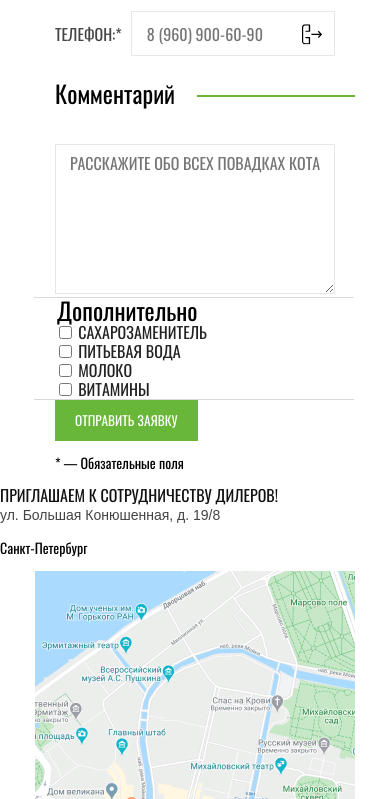
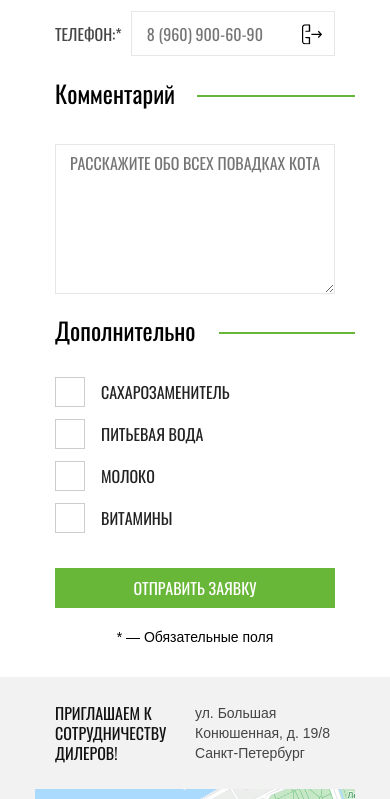
Before and after one commit to alexkub90/cat-energy, a website: page source/form.html in a window 390 px wide. Shown: the part 765-1564 px from the top of the page. Drawn offline with Linux system fonts and the light colour scheme.

Commit message:
Верстка form.html mobile-first

```diff
--- a/source/form.html
+++ b/source/form.html
@@ -141,7 +141,7 @@
         </fieldset>
 
 
-        <div class="form__group field-group">
+        <div class="form__group field-group field-group--comment">
           <label class="field-group__heading field-group__heading--comment" for="comment">Комментарий</label>
           <div class="field field--textarea">
             <textarea class="field__input field__input--textarea" name="comment" id="comment" rows="5"
@@ -150,31 +150,35 @@
         </div>
 
 
-        <fieldset class="form__group field-group">
-          <legend class="field-group__heading">Дополнительно</legend>
-          <ul class="field-group__list">
-            <li class="field-group__item">
+        <fieldset class="form__group field-group field-group--additionally">
+          <legend class="field-group__heading field-group__heading--additionally">Дополнительно</legend>
+          <ul class="field-group__list field-group__list--checkbox">
+            <li class="field-group__item field-group__item--checkbox">
               <label class="field-group__control control control--checkbox">
-                <input class="control__input" type="checkbox" name="additional" value="sweetener">
-                <span class="control__line">Сахарозаменитель</span>
+                <input class="control__input visually-hidden" type="checkbox" name="additional" value="sweetener">
+                <span class="control__icon"></span>
+                <span class="control__line control__line--checkbox">Сахарозаменитель</span>
               </label>
             </li>
-            <li class="field-group__item">
+            <li class="field-group__item field-group__item--checkbox">
               <label class="field-group__control control control--checkbox">
-                <input class="control__input" type="checkbox" name="additional" value="water">
-                <span class="control__line">Питьевая вода</span>
+                <input class="control__input visually-hidden" type="checkbox" name="additional" value="water">
+                <span class="control__icon"></span>
+                <span class="control__line control__line--checkbox">Питьевая вода</span>
               </label>
             </li>
-            <li class="field-group__item">
+            <li class="field-group__item field-group__item--checkbox">
               <label class="field-group__control control control--checkbox">
-                <input class="control__input" type="checkbox" name="additional" value="milk">
-                <span class="control__line">Молоко</span>
+                <input class="control__input visually-hidden" type="checkbox" name="additional" value="milk">
+                <span class="control__icon"></span>
+                <span class="control__line control__line--checkbox">Молоко</span>
               </label>
             </li>
-            <li class="field-group__item">
+            <li class="field-group__item field-group__item--checkbox">
               <label class="field-group__control control control--checkbox">
-                <input class="control__input" type="checkbox" name="additional" value="vitamins">
-                <span class="control__line">Витамины</span>
+                <input class="control__input visually-hidden" type="checkbox" name="additional" value="vitamins">
+                <span class="control__icon"></span>
+                <span class="control__line control__line--checkbox">Витамины</span>
               </label>
             </li>
           </ul>
@@ -183,12 +187,18 @@
         <p class="form__footnote">* — Обязательные поля</p>
       </form>
     </section>
-    <footer class="main__footer cooperation">
-      <h2 class="visually-hidden">Контакты</h2>
-      <p class="cooperation__title">Приглашаем к сотрудничеству дилеров!</p>
-      <p class="cooperation__street">ул. Большая Конюшенная, д. 19/8</p>
-      <p class="cooperation__city">Санкт-Петербург</p>
-      <img class="cooperation__image" src="./img/map.png" width="320" height="362" alt="Место располажения Cat-energy">
+    <footer class="main__footer cooperation cooperation--form">
+      <div class="cooperation__container container">
+        <h2 class="visually-hidden">Контакты</h2>
+        <p class="cooperation__title">Приглашаем к сотрудничеству дилеров!</p>
+        <p class="cooperation__street">ул. Большая Конюшенная, д. 19/8 Санкт-Петербург</p>
+      </div>
+      <img class="cooperation__image cooperation__image--mobile" src="./img/map.png" width="320" height="362"
+        alt="Место располажения Cat-energy">
+      <img class="cooperation__image cooperation__image--tablet" src="./img/tablet/map-tablet.jpg" width="768"
+        height="400" alt="Место располажения Cat-energy">
+      <img class="cooperation__image cooperation__image--desktop" src="./img/desktop/map--desktop.jpg" width="1440"
+        height="400" alt="Место располажения Cat-energy">
     </footer>
   </main>
   <footer class="page__footer footer">
--- a/source/less/blocks/control.less
+++ b/source/less/blocks/control.less
@@ -1,3 +1,10 @@
+.control {
+  &--checkbox {
+    display: grid;
+    align-items: center;
+  }
+}
+
 .control__line {
   font-family: @font;
   font-weight: 400;
@@ -5,6 +12,10 @@
   line-height: 18px;
   color: @dark-grey-2;
   text-transform: uppercase;
+
+  &--checkbox {
+    padding: 0 0 0 46px;
+  }
 }
 
 .control__radiobutton {
@@ -18,3 +29,11 @@
   border-radius: 50%;
   border: 1px solid #cdcdcd;
 }
+
+.control__icon {
+  position: absolute;
+  content: "";
+  width: 30px;
+  height: 30px;
+  border: 1px solid @pale-grey-3;
+}
--- a/source/less/blocks/cooperation.less
+++ b/source/less/blocks/cooperation.less
@@ -1,6 +1,10 @@
 
 .cooperation {
   margin-bottom: -3px;
+
+  &--form {
+    background-color: @light-grey;
+  }
 }
 
 .cooperation__container {
--- a/source/less/blocks/field-group.less
+++ b/source/less/blocks/field-group.less
@@ -23,6 +23,20 @@
       display: none;
     }
   }
+
+  &--comment {
+    padding: 0 0 20px 0;
+
+    &::after {
+      display: none;
+    }
+  }
+
+  &--additionally {
+    &::after {
+      display: none;
+    }
+  }
 }
 
 .field-group__control {
@@ -36,6 +50,13 @@
 
   &--cat {
     padding: 0 0 23px 0;
+  }
+
+  &--checkbox {
+    display: grid;
+    grid-template-rows: repeat(4, 30px);
+    row-gap: 12px;
+    padding: 0 0 29px 0;
   }
 }
 
@@ -66,6 +87,11 @@
 
   &--phone {
     padding: 0 0 24px 0;
+  }
+
+  &--checkbox {
+    min-height: 30px;
+    padding: 0 0 0 0;
   }
 }
 
@@ -102,6 +128,20 @@
       left: 142px;
     }
   }
+
+  &--additionally {
+    padding: 0 0 40px 0;
+
+    &::after {
+      position: absolute;
+      content: "";
+      width: 136px;
+      height: 2px;
+      background-color: #68b738;
+      top: 15px;
+      left: 164px;
+    }
+  }
 }
 
 .field-group__item input[type="radio"]:checked + .control__radiobutton::after {
--- a/source/less/blocks/form.less
+++ b/source/less/blocks/form.less
@@ -4,11 +4,14 @@
 }
 
 .form__footnote {
-  font-family: @font;
+  font-family: @font-arial;
   font-weight: 400;
   font-size: 14px;
   line-height: 16px;
   color: @black;
+  text-align: center;
+  margin: 21px 0 0 0;
+  padding: 0 0 32px 0;
 }
 
 .form__title {
@@ -27,3 +30,11 @@
   text-transform: uppercase;
   padding: 0 0 39px 0;
 }
+
+.form__button {
+  min-width: 280px;
+  font-weight: 400;
+  font-size: 16px;
+  line-height: 20px;
+  padding: 10px 20px;
+}
--- a/source/less/style.less
+++ b/source/less/style.less
@@ -6,6 +6,7 @@
 
 // Blocks
 @import url("blocks/page.less");
+@import url("blocks/button.less");
 @import url("blocks/title.less");
 @import url("blocks/header.less");
 @import url("blocks/logo.less");
@@ -30,4 +31,3 @@
 @import url("blocks/field-group.less");
 @import url("blocks/field.less");
 @import url("blocks/control.less");
-@import url("blocks/button.less");
```
Also changed, not shown: source/less/blocks/site-menu.less (+0 -7 lines), source/css/style.css, 1 other file.
